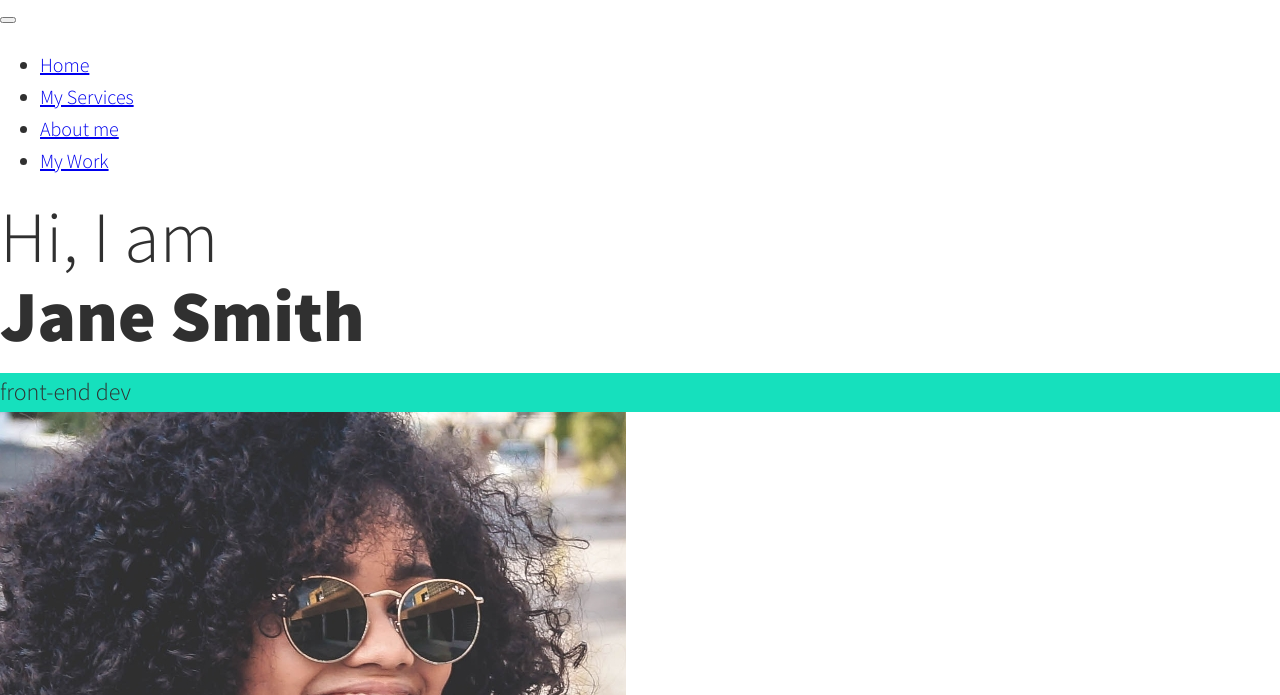
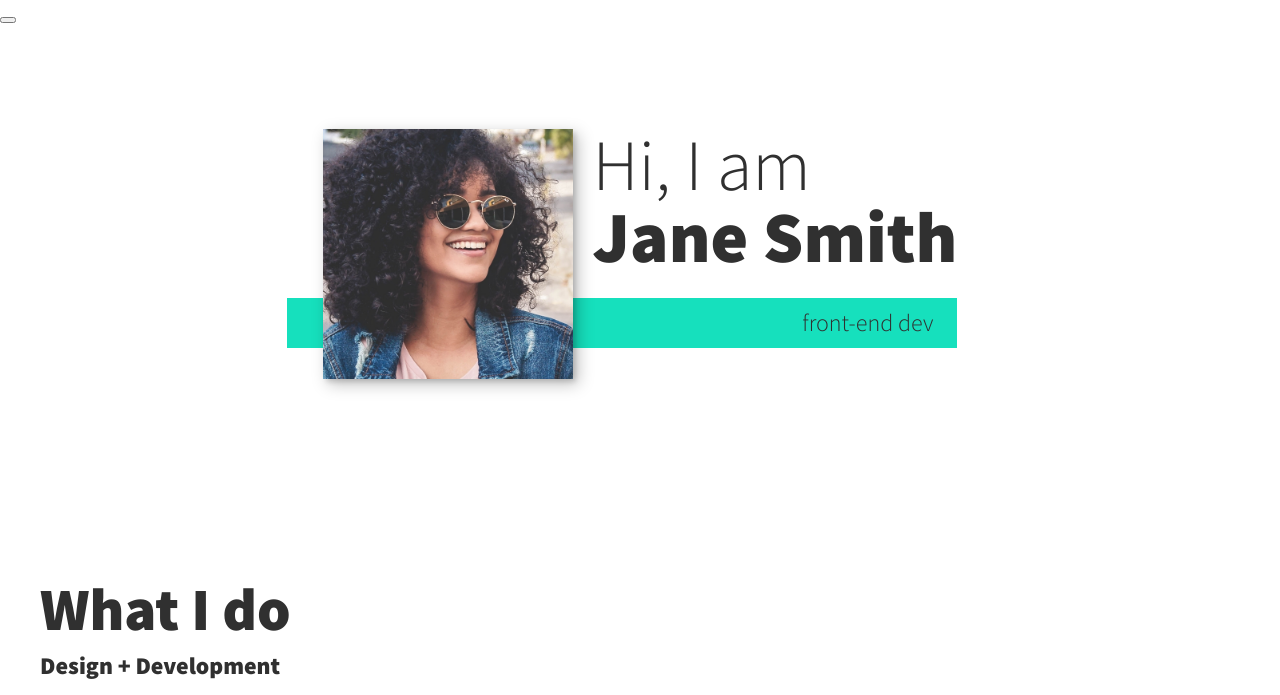
Before and after one commit to Annie-Huang/portfolio-website, a website: page index.html in a window 1280 px wide. Shown: the part 54-749 px from the top of the page. Drawn offline with nearby package versions, Linux system fonts and the light colour scheme.

Commit message:
Setting up the intro section: I don't fully understand the @media (min-width: 600px) {..} setting, but you can disable one by one to see the effect.

```diff
--- a/css/style.css
+++ b/css/style.css
@@ -22,6 +22,9 @@
     --fs-h2: 2.25rem;
     --fs-h3: 1.25rem;
     --fs-body: 1rem;
+
+    --bs: 0.25em 0.25em 0.75em rgba(0,0,0,.25),
+          0.125em 0.125em 0.25em rgba(0,0,0,.15);
 }
 
 @media (min-width: 800px) {
@@ -44,6 +47,10 @@ body {
     line-height: 1.6;
 }
 
+section {
+    padding: 5em 2em;
+}
+
 img {
     display: block;
     max-width: 100%;
@@ -58,7 +65,7 @@ strong {
 h1,
 h2,
 h3 {
-    line-height: 1.1;
+    line-height: 1;
     margin: 0;
 }
 
@@ -86,5 +93,55 @@ h3 {font-size: var(--fs-h3)}
 .section__subtitle--intro,
 .section__subtitle--about {
     background: var(--clr-accent);
+    padding: .25em 1em;
     font-family: var(--ff-secondary);
+    margin-bottom: 1em;
 }
+
+/* header */
+nav {
+    display: none;
+}
+
+/* Intro section */
+.intro {
+    position: relative;
+}
+
+.intro__img {
+    box-shadow: var(--bs);
+}
+
+.section__subtitle--intro {
+    display: inline-block;
+}
+
+@media (min-width: 600px) {
+    .intro {
+        display: grid;
+        width: min-content;
+        margin: 0 auto;
+        grid-column-gap: 1em;
+        grid-template-areas:
+            "img title"
+            "img subtitle";
+        grid-template-columns: min-content max-content;
+    }
+
+    .intro__img {
+        grid-area: img;
+        min-width: 250px;
+        position: relative; /* not necessary */
+        z-index: 2;
+    }
+
+    .section__subtitle--intro {
+        align-self: start; /* make the green area only occupy one line */
+        grid-column: -1 / 1; /* grid-column-start / grid-column-end */
+        grid-row: 2;
+        text-align: right;
+        position: relative;
+        left: -1.5em;
+        width: calc(100% + 1.5em);
+    }
+}
--- a/index.html
+++ b/index.html
@@ -38,7 +38,7 @@
             Hi, I am <strong>Jane Smith</strong>
         </h1>
         <p class="section__subtitle section__subtitle--intro">front-end dev</p>
-        <img src="img/dev-jane-01.jpg" alt="a picture of Jane Smith smiling">
+        <img src="img/dev-jane-01.jpg" alt="a picture of Jane Smith smiling" class="intro__img">
     </section>
 
     <!-- My services -->
```
